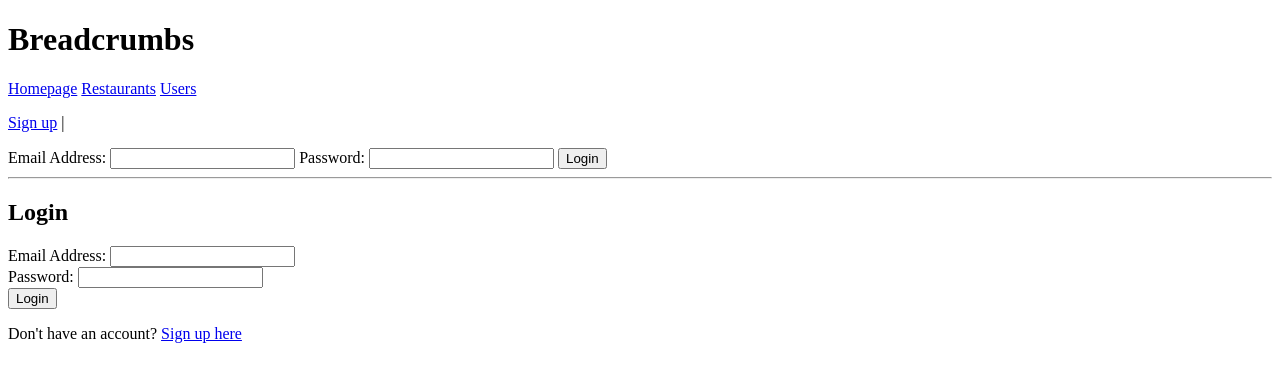
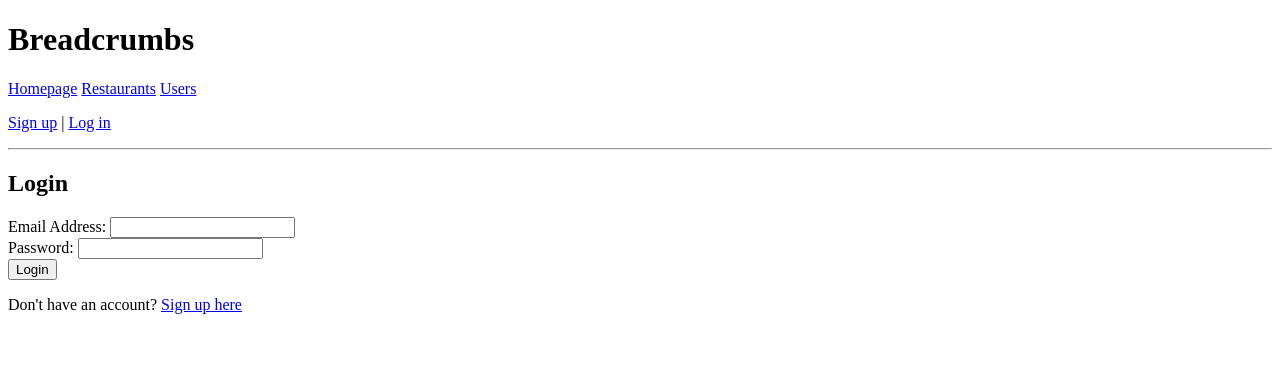
Before and after one commit to itsahsiao/breadcrumbs, a Flask app: page /login in a window 1280 px wide. Shown: the top 382 px of the page. Run offline with Flask 2, Linux system fonts and the light colour scheme.

Commit message:
Removed login form from nav bar for now until user flow determined.

```diff
--- a/templates/base.html
+++ b/templates/base.html
@@ -17,15 +17,15 @@
         <a href="/logout">Log out</a>
 
       {% else %}
-        <a href="/signup">Sign up</a> |
+        <a href="/signup">Sign up</a> | <a href="/login">Log in</a>
 
-        <form action="/login" method="POST">
+        <!-- <form action="/login" method="POST">
             <label for="email">Email Address:</label>
             <input id="email" type="text" name="login_email">
             <label for="password">Password:</label>
             <input id="password" type="text" name="login_password">
             <input type="submit" value="Login">
-        </form>
+        </form> -->
 
       {% endif %}
     <hr>
```
